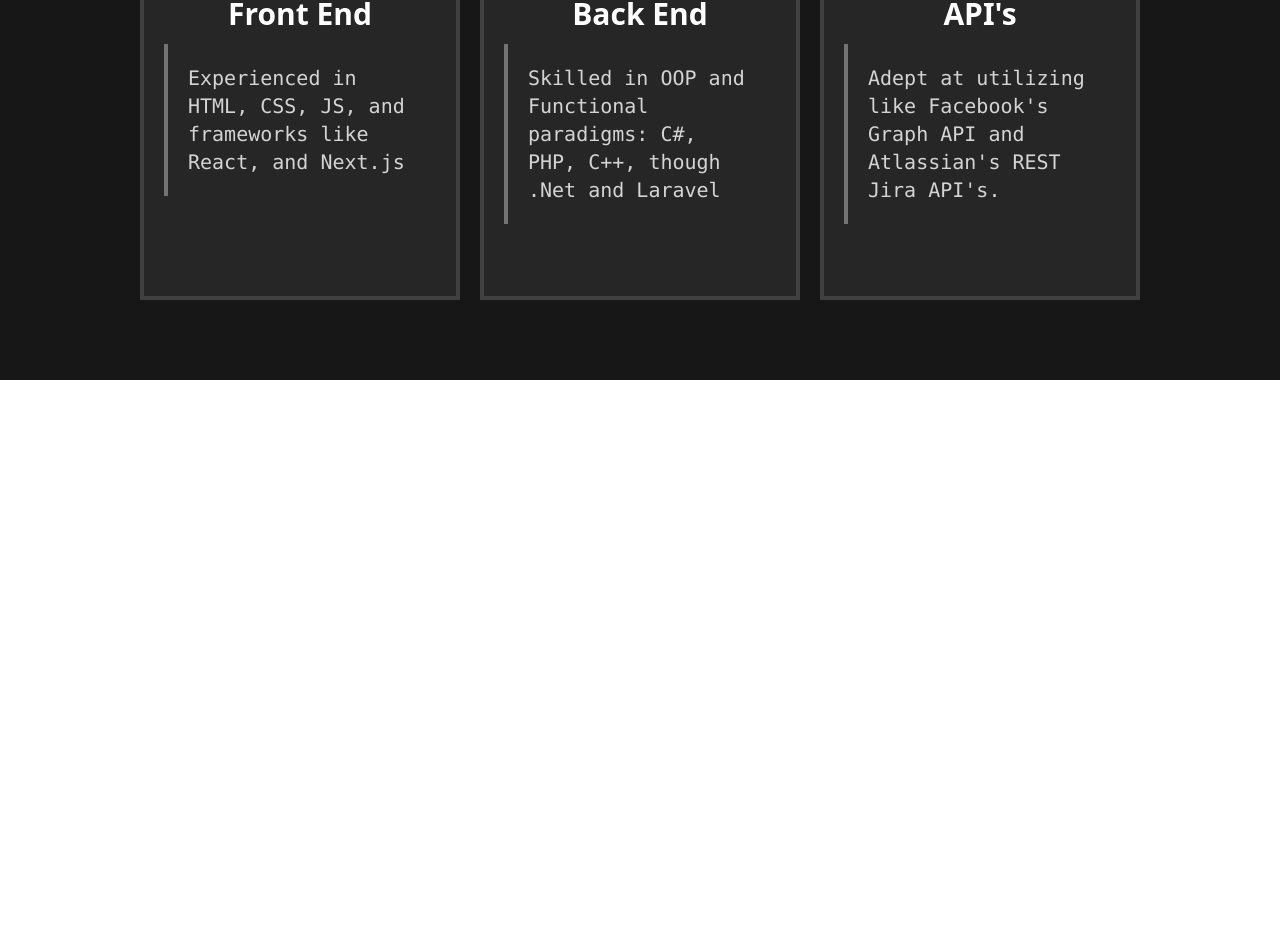
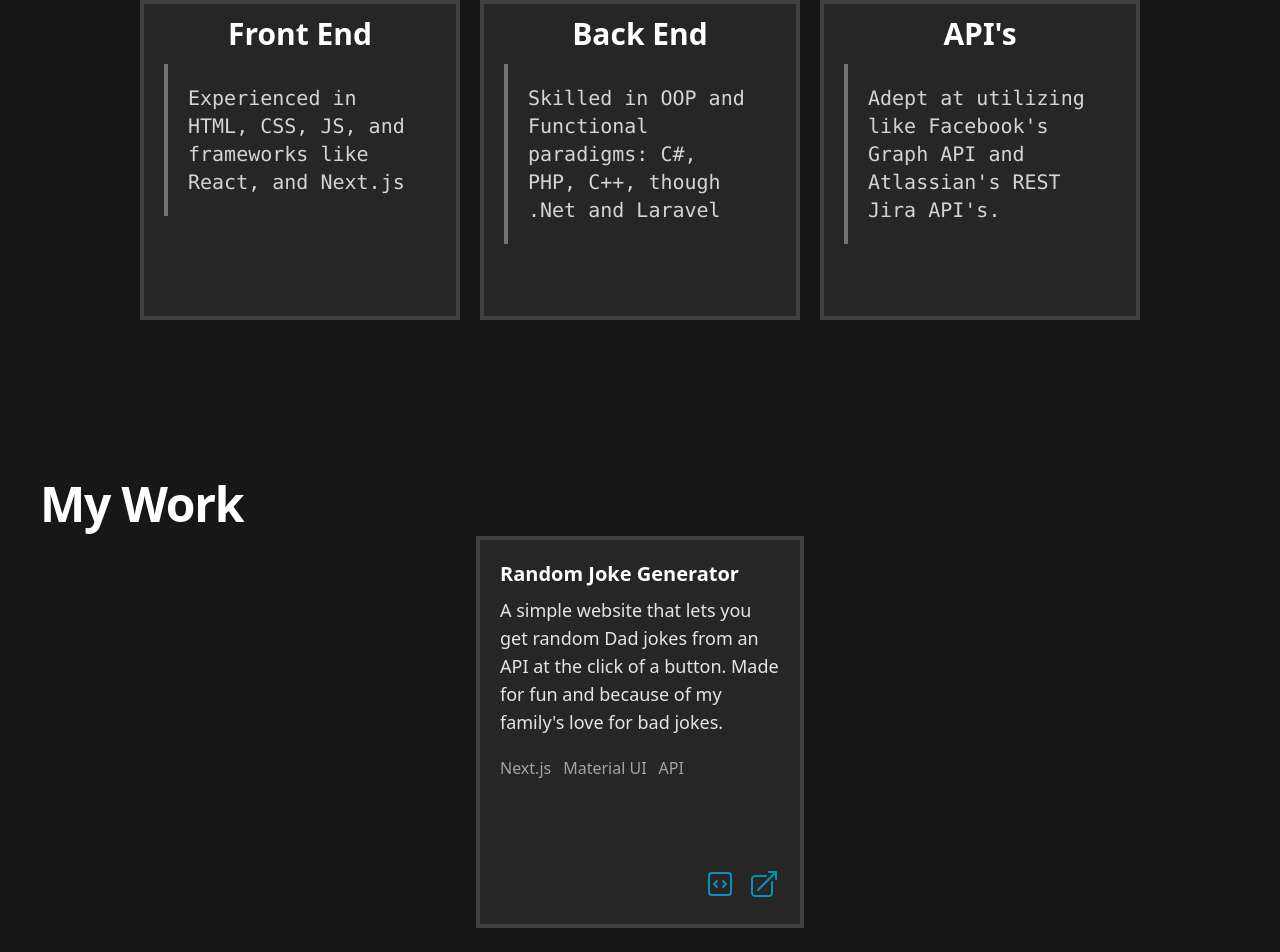
Before and after one commit to Adam-Isaak-dev/portfolio, a Next.js app: page / in a window 1280 px wide. Shown: the part 806-1758 px from the top of the page. Before the commit the page ends 1186 px from the top, so only its background shows below. Built offline with nearby package versions, Linux system fonts and the light colour scheme.

Commit message:
Create a Projects section for the home page

```diff
--- /dev/null
+++ b/components/home/Projects.jsx
@@ -0,0 +1,50 @@
+import { CodeBracketSquareIcon, ArrowTopRightOnSquareIcon  } from '@heroicons/react/24/outline'
+
+const projects = [
+  {
+    "name": "Random Joke Generator",
+    "codebase": "https://github.com/Adam-Isaak-dev/random-joke-site",
+    "url": "https://random-joke-site.vercel.app/",
+    "description": "A simple website that lets you get random Dad jokes from an API at the click of a button. Made for fun and because of my family's love for bad jokes.",
+    "tags": ["Next.js", "Material UI", "API"]
+  }
+];
+
+export default function Projects(props) {
+
+
+  return (
+    <div className="bg-neutral-900">
+      <div className="mx-auto max-w-7xl lg:py-30 md:py-20 sm:py-15 py-10">
+        <div className="text-left pl-10">
+            <h2 className="text-3xl font-bold tracking-tight text-white sm:text-4xl md:text-5xl">My Work</h2>
+            <p className="mt-3 text-xl text-neutral-500">
+            </p>
+        </div>
+        <div className="flex flex-col justify-center items-center">
+          {projects.map((project) => (
+            <div className="md:h-96 md:w-80 h-80 w-64 outline outline-4 outline-neutral-700 bg-neutral-800 p-5 flex flex-col items-start justify-between transition duration-150 ease-in-out hover:-translate-y-3">
+              <div className="pb-3">
+                <h3 className="text-white md:text-xl text-lg font-semibold mb-2">{project.name}</h3>
+                <p className="text-neutral-200 md:text-lg text-base">{project.description}</p>
+                <ul className="flex justify-start space-x-3 text-neutral-400 mt-5">
+                  {project.tags.map((tag) => (
+                    <li>{tag}</li>
+                  ))}
+                </ul>
+              </div>
+              <div className="py-1 w-full flex justify-end space-x-3">
+                <a href={project.codebase}>
+                  <CodeBracketSquareIcon className="h-8 w-8 text-cyan-600 hover:text-cyan-300"/>
+                </a>
+                <a href={project.url}>
+                  <ArrowTopRightOnSquareIcon className="h-8 w-8 text-cyan-600 hover:text-cyan-300"/>
+                </a>
+              </div>
+            </div>
+          ))}
+        </div>
+      </div>
+    </div>
+  );
+}
--- a/components/home/Showcase.jsx
+++ b/components/home/Showcase.jsx
@@ -9,7 +9,7 @@ export default function Showcase(props) {
           </p>
         </div>
         <div className="mt-10 flex flex-wrap max-w-6xl justify-around items-center space-x-5">
-          <div class="w-80 h-80 bg-neutral-800 border-solid border-4 border-neutral-700 hover:border-cyan-600 hover:rounded hover:bg-slate-900">
+          <div class="w-80 h-80 mt-5 bg-neutral-800 border-solid border-4 border-neutral-700 transition duration-150 ease-in-out hover:-translate-y-5">
             <h3 className="text-3xl font-bold text-center text-white py-3">Front End</h3>
             <div className="border-l-4 border-solid border-neutral-500 mx-5">
               <p className="px-5 py-5 text-xl font-mono font-medium text-neutral-300">
@@ -17,7 +17,7 @@ export default function Showcase(props) {
                 </p>
             </div>
           </div>
-          <div class="w-80 h-80 bg-neutral-800 border-solid border-4 border-neutral-700 hover:border-cyan-600 hover:rounded hover:bg-slate-900">
+          <div class="w-80 h-80 mt-5 bg-neutral-800 border-solid border-4 border-neutral-700 transition duration-150 ease-in-out hover:-translate-y-5">
             <h3 className="text-3xl font-bold text-center text-white py-3">Back End</h3>
             <div className="border-l-4 border-solid border-neutral-500 mx-5">
               <p className="px-5 py-5 text-xl font-mono font-medium text-neutral-300">
@@ -25,7 +25,7 @@ export default function Showcase(props) {
               </p>
             </div>
           </div>
-          <div class="w-80 h-80 bg-neutral-800 border-solid border-4 border-neutral-700 hover:border-cyan-600 hover:rounded hover:bg-slate-900">
+          <div class="w-80 h-80 mt-5 bg-neutral-800 border-solid border-4 border-neutral-700 transition duration-150 ease-in-out hover:-translate-y-5">
             <h3 className="text-3xl font-bold text-center text-white py-3">API's</h3>
             <div className="border-l-4 border-solid border-neutral-500 mx-5">
               <p className="px-5 py-5 text-xl font-mono font-medium text-neutral-300">
--- a/package.json
+++ b/package.json
@@ -11,6 +11,7 @@
   "dependencies": {
     "@fontsource/share-tech-mono": "^4.5.9",
     "@fontsource/vt323": "^4.5.10",
+    "@heroicons/react": "^2.0.12",
     "@mdx-js/loader": "^2.1.5",
     "@mdx-js/react": "^2.1.5",
     "@next/mdx": "^12.3.1",
@@ -19,6 +20,7 @@
     "postcss": "^8.4.18",
     "react": "18.2.0",
     "react-dom": "18.2.0",
+    "swr": "^1.3.0",
     "tailwindcss": "^3.1.8"
   },
   "devDependencies": {
--- a/pages/index.js
+++ b/pages/index.js
@@ -2,6 +2,7 @@ import DocumentHeader from "../components/DocumentHeader";
 import NavBar from "../components/NavBar";
 import HeroSection from "../components/home/HeroSection";
 import Showcase from "../components/home/Showcase";
+import Projects from "../components/home/Projects";
 
 export default function Home() {
   return (
@@ -12,6 +13,7 @@ export default function Home() {
           <NavBar />
           <HeroSection />
           <Showcase />
+          <Projects />
         </div>
       </main>
       <footer>
```
Also changed, not shown: data/json/projects.json (added, +11 -0 lines), 1 other file (tests, documents, lock files or other folders).
